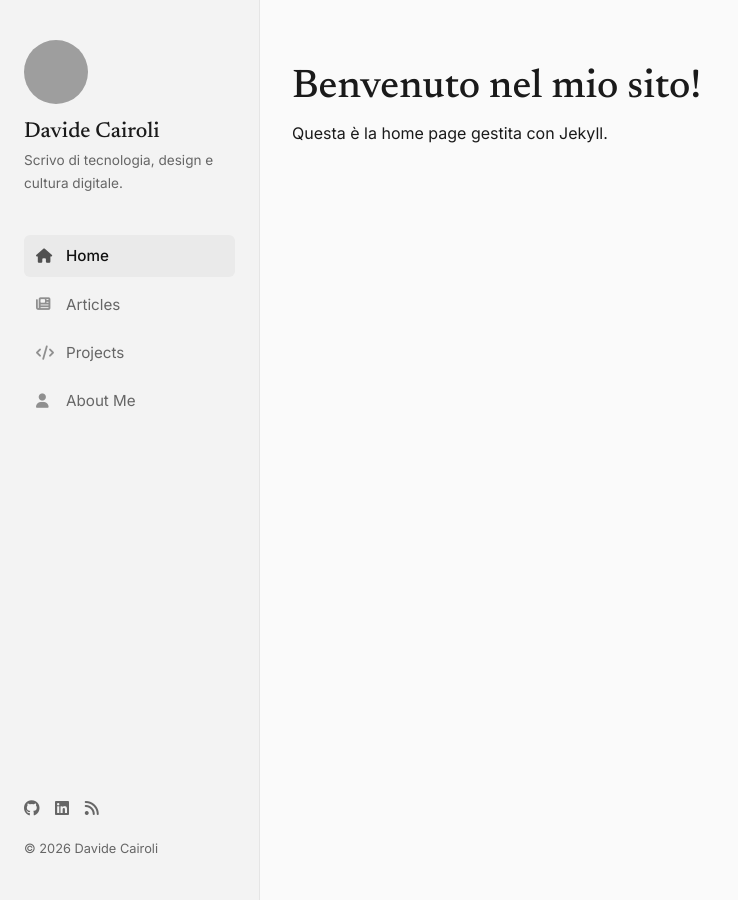
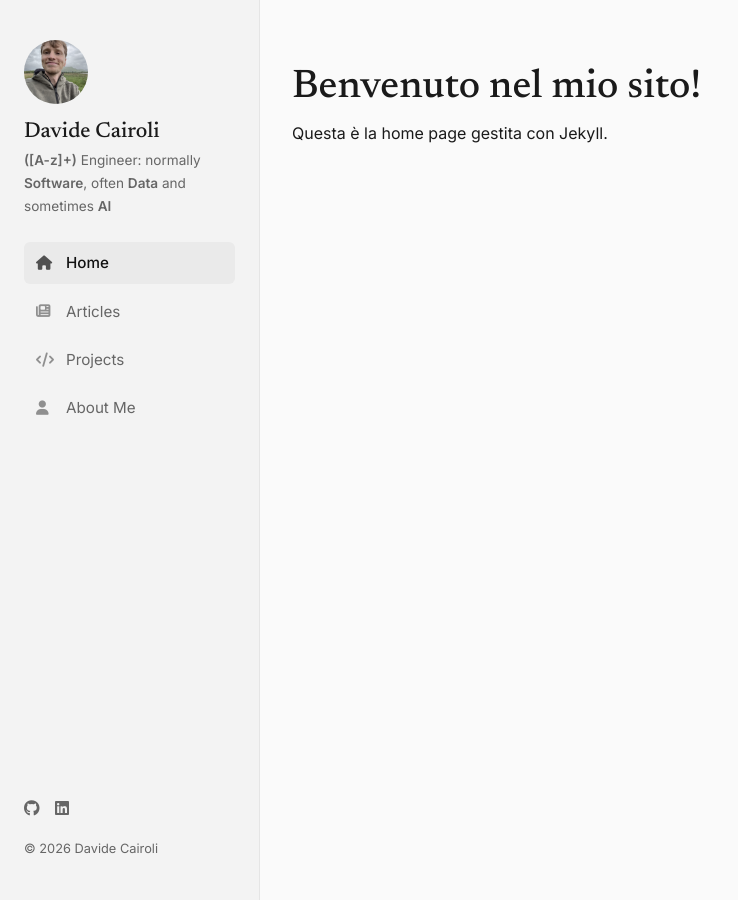
Before and after one commit to dcairoli/dcairoli.github.io, a Jekyll site: the page built from index.md, in a window 1280 px wide. Shown: the whole page, without its empty margins (0-738 px from the left). Built offline with Jekyll 4.4.1, drawn with Linux system fonts in a browser that asks for light colours; grey boxes are pictures that could not be loaded.

Commit message:
First Sketch Completed

```diff
--- a/_config.yml
+++ b/_config.yml
@@ -1,4 +1,4 @@
-title: Il mio sito personale
+title: Davide Cairoli Personal Website
 email: tu@email.com
 description: Un sito statico con Jekyll e GitHub Pages
 owner: Davide Cairoli
--- a/_layouts/default.html
+++ b/_layouts/default.html
@@ -30,9 +30,9 @@
     <aside class="sidebar" id="sidebar">
         <div>
             <div class="profile-info">
-            <img src="https://images.unsplash.com/photo-1534528741775-53994a69daeb?auto=format&fit=crop&q=80&w=250" alt="Avatar">
+            <img src="/assets/images/myself.jpg" alt="Avatar">
             <h1>{{ site.owner }}</h1>
-            <p>Scrivo di tecnologia, design e cultura digitale.</p>
+            <p><b>([A-z]+)</b> Engineer: normally <b>Software</b>, often <b>Data</b> and sometimes <b>AI</b></p>
             </div>
 
             <ul class="nav-menu">
@@ -45,9 +45,8 @@
 
         <div class="sidebar-footer">
             <div class="social-links mb-3">
-            <a href="https://github.com/davide-cairoli" title="GitHub"><i class="fa-brands fa-github"></i></a>
-            <a href="#" title="LinkedIn"><i class="fa-brands fa-linkedin"></i></a>
-            <a href="#" title="RSS"><i class="fa-solid fa-rss"></i></a>
+            <a href="https://github.com/dcairoli" title="GitHub" target="new"><i class="fa-brands fa-github"></i></a>
+            <a href="https://www.linkedin.com/in/davide-cairoli-2a8502185" title="LinkedIn" target="new"><i class="fa-brands fa-linkedin"></i></a>
             </div>
             <p class="mb-0">&copy; 2026 {{ site.owner }}</p>
         </div>
--- a/assets/css/custom.css
+++ b/assets/css/custom.css
@@ -78,7 +78,7 @@ h1, h2, h3, .brand-font {
 .nav-menu {
     list-style: none;
     padding: 0;
-    margin: 2.5rem 0;
+    margin: 1.5rem 0;
 }
 
 .nav-menu li {
```
Also changed, not shown: other parts of _layouts/default.html (+1 -1 lines), projects/index.md (added, +7 -0 lines), assets/images/myself.jpg (added).
